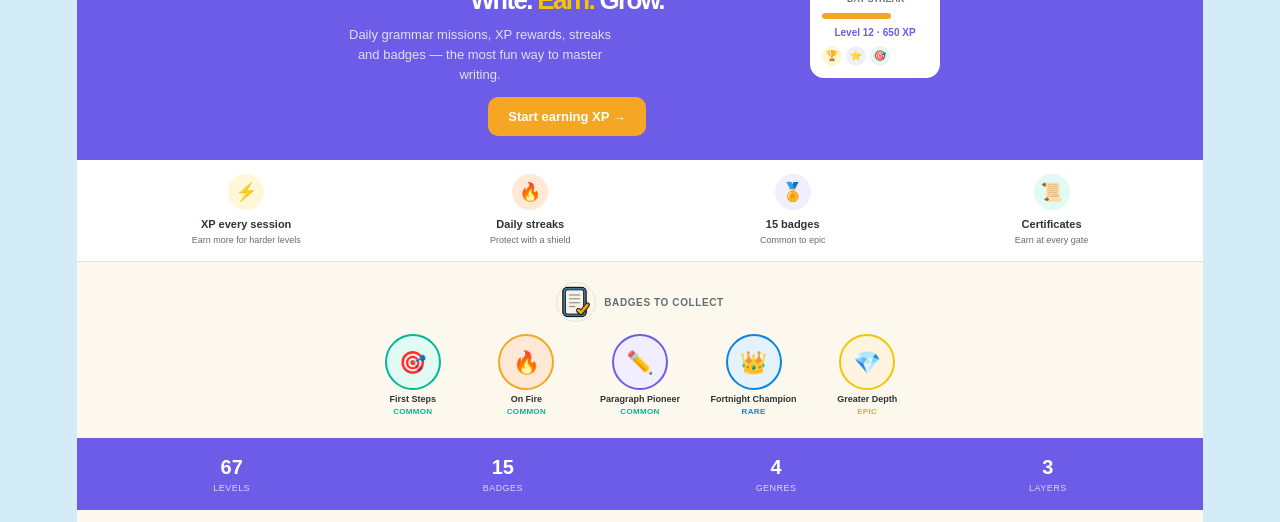
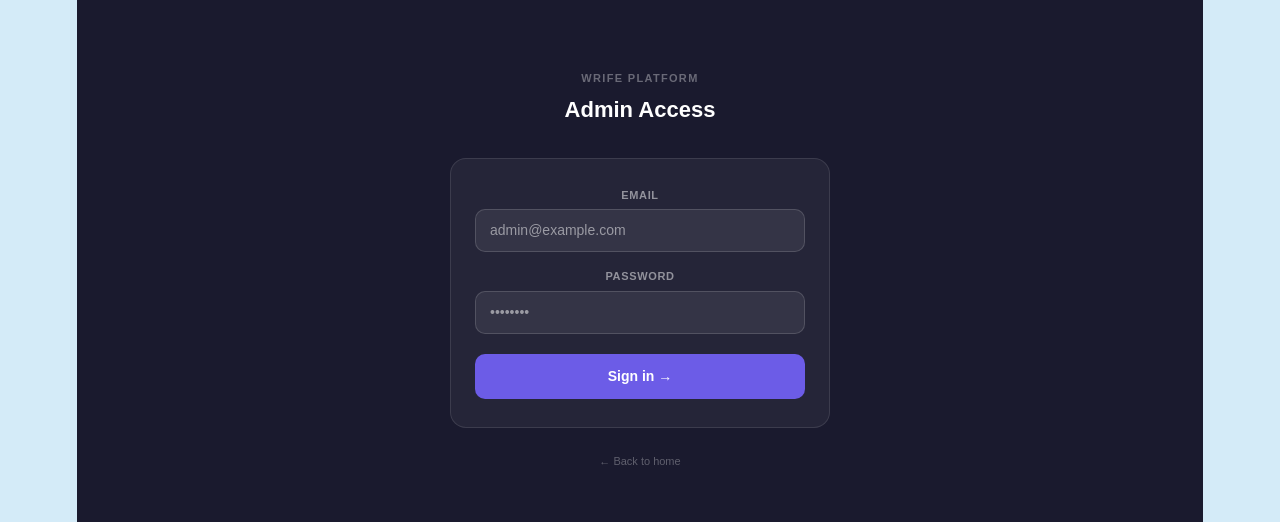
Before and after one commit to wrifeeducation/PWP-Studio, a React (Vite) app: page /admin/login in a window 1280 px wide. Before the commit this address led to /. Shown: the part 129-651 px from the top of the page. Built offline with nearby package versions, Linux system fonts and the light colour scheme; no server answers.

Commit message:
feat: add /admin/login page, fix admin route guard, add Role.ADMIN

```diff
--- a/src/App.tsx
+++ b/src/App.tsx
@@ -37,6 +37,7 @@ const SettingsPage = lazy(() => import('./pages/SettingsPage'))
 const OnboardingPage = lazy(() => import('./pages/OnboardingPage'))
 // Auth email link handler + password update
 const AuthConfirmPage = lazy(() => import('./pages/AuthConfirmPage'))
+const AdminLoginPage = lazy(() => import('./pages/AdminLoginPage'))
 const UpdatePasswordPage = lazy(() => import('./pages/UpdatePasswordPage'))
 
 // Role constants
@@ -149,6 +150,7 @@ function App() {
           <Routes>
             {/* Public routes */}
             <Route path="/login" element={<LoginPage />} />
+            <Route path="/admin/login" element={<AdminLoginPage />} />
             <Route path="/auth/confirm" element={<AuthConfirmPage />} />
             <Route path="/update-password" element={<UpdatePasswordPage />} />
 
@@ -219,11 +221,11 @@ function App() {
               }
             />
 
-            {/* School admin panel — admins only */}
+            {/* Platform admin panel — admin role only */}
             <Route
               path="/admin"
               element={
-                <ProtectedRoute allowedRoles={[Role.SCHOOL_ADMIN]}>
+                <ProtectedRoute allowedRoles={[Role.ADMIN]}>
                   <AdminPage />
                 </ProtectedRoute>
               }
--- /dev/null
+++ b/src/pages/AdminLoginPage.tsx
@@ -0,0 +1,214 @@
+import { useState, type FormEvent } from 'react'
+import { useNavigate } from 'react-router-dom'
+import { supabase } from '../lib/supabase'
+
+const ADMIN_EMAILS = [
+  'mankrah@kafed.org.uk',
+  'wrife.education@gmail.com',
+  'miyk99@gmail.com',
+  'admin@wrife-test.com',
+]
+
+export default function AdminLoginPage() {
+  const navigate = useNavigate()
+  const [email, setEmail] = useState('')
+  const [password, setPassword] = useState('')
+  const [loading, setLoading] = useState(false)
+  const [error, setError] = useState('')
+
+  const handleSubmit = async (e: FormEvent) => {
+    e.preventDefault()
+    setError('')
+
+    if (!ADMIN_EMAILS.includes(email.trim().toLowerCase())) {
+      setError('This email is not authorised for admin access.')
+      return
+    }
+
+    setLoading(true)
+    const { error: signInError } = await supabase.auth.signInWithPassword({
+      email: email.trim(),
+      password,
+    })
+    setLoading(false)
+
+    if (signInError) {
+      setError('Invalid email or password.')
+      return
+    }
+
+    // Verify role in profiles
+    const { data: { session } } = await supabase.auth.getSession()
+    if (!session) { setError('Sign-in failed. Please try again.'); return }
+
+    const { data: profile } = await supabase
+      .from('profiles')
+      .select('role')
+      .eq('id', session.user.id)
+      .single()
+
+    if (!profile || profile.role !== 'admin') {
+      await supabase.auth.signOut()
+      setError('Your account does not have admin privileges.')
+      return
+    }
+
+    navigate('/admin')
+  }
+
+  return (
+    <div style={{
+      minHeight: '100vh',
+      background: '#1a1a2e',
+      display: 'flex',
+      alignItems: 'center',
+      justifyContent: 'center',
+      fontFamily: "'Nunito', sans-serif",
+      padding: 20,
+    }}>
+      <div style={{
+        width: '100%',
+        maxWidth: 380,
+      }}>
+
+        {/* Logo */}
+        <div style={{ textAlign: 'center', marginBottom: 32 }}>
+          <div style={{
+            fontSize: 11,
+            fontWeight: 800,
+            letterSpacing: '0.12em',
+            textTransform: 'uppercase',
+            color: 'rgba(255,255,255,0.35)',
+            marginBottom: 6,
+          }}>
+            WriFe Platform
+          </div>
+          <div style={{
+            fontSize: 22,
+            fontWeight: 800,
+            color: '#fff',
+          }}>
+            Admin Access
+          </div>
+        </div>
+
+        {/* Card */}
+        <form
+          onSubmit={handleSubmit}
+          style={{
+            background: 'rgba(255,255,255,0.05)',
+            border: '1px solid rgba(255,255,255,0.1)',
+            borderRadius: 16,
+            padding: '28px 24px',
+            display: 'flex',
+            flexDirection: 'column',
+            gap: 16,
+          }}
+        >
+          {/* Email */}
+          <div style={{ display: 'flex', flexDirection: 'column', gap: 6 }}>
+            <label style={{ fontSize: 11, fontWeight: 700, color: 'rgba(255,255,255,0.5)', textTransform: 'uppercase', letterSpacing: '0.06em' }}>
+              Email
+            </label>
+            <input
+              type="email"
+              value={email}
+              onChange={e => setEmail(e.target.value)}
+              required
+              autoComplete="email"
+              placeholder="admin@example.com"
+              style={{
+                background: 'rgba(255,255,255,0.07)',
+                border: '1px solid rgba(255,255,255,0.15)',
+                borderRadius: 10,
+                padding: '10px 14px',
+                fontSize: 14,
+                color: '#fff',
+                fontFamily: 'inherit',
+                outline: 'none',
+              }}
+            />
+          </div>
+
+          {/* Password */}
+          <div style={{ display: 'flex', flexDirection: 'column', gap: 6 }}>
+            <label style={{ fontSize: 11, fontWeight: 700, color: 'rgba(255,255,255,0.5)', textTransform: 'uppercase', letterSpacing: '0.06em' }}>
+              Password
+            </label>
+            <input
+              type="password"
+              value={password}
+              onChange={e => setPassword(e.target.value)}
+              required
+              autoComplete="current-password"
+              placeholder="••••••••"
+              style={{
+                background: 'rgba(255,255,255,0.07)',
+                border: '1px solid rgba(255,255,255,0.15)',
+                borderRadius: 10,
+                padding: '10px 14px',
+                fontSize: 14,
+                color: '#fff',
+                fontFamily: 'inherit',
+                outline: 'none',
+              }}
+            />
+          </div>
+
+          {/* Error */}
+          {error && (
+            <div style={{
+              background: 'rgba(231,76,60,0.15)',
+              border: '1px solid rgba(231,76,60,0.4)',
+              borderRadius: 8,
+              padding: '8px 12px',
+              fontSize: 12,
+              color: '#ff6b6b',
+              fontWeight: 600,
+            }}>
+              {error}
+            </div>
+          )}
+
+          {/* Submit */}
+          <button
+            type="submit"
+            disabled={loading}
+            style={{
+              background: loading ? 'rgba(108,92,231,0.5)' : '#6C5CE7',
+              border: 'none',
+              borderRadius: 10,
+              padding: '12px',
+              fontSize: 14,
+              fontWeight: 800,
+              color: '#fff',
+              fontFamily: 'inherit',
+              cursor: loading ? 'not-allowed' : 'pointer',
+              marginTop: 4,
+            }}
+          >
+            {loading ? 'Signing in…' : 'Sign in →'}
+          </button>
+        </form>
+
+        {/* Back link */}
+        <div style={{ textAlign: 'center', marginTop: 20 }}>
+          <button
+            onClick={() => navigate('/')}
+            style={{
+              background: 'none',
+              border: 'none',
+              fontSize: 11,
+              color: 'rgba(255,255,255,0.3)',
+              cursor: 'pointer',
+              fontFamily: 'inherit',
+            }}
+          >
+            ← Back to home
+          </button>
+        </div>
+
+      </div>
+    </div>
+  )
+}
--- a/src/types/index.ts
+++ b/src/types/index.ts
@@ -13,6 +13,7 @@ export enum Role {
   TEACHER = 'teacher',
   SCHOOL_ADMIN = 'school_admin',
   PARENT = 'parent',
+  ADMIN = 'admin',
 }
 
 export enum Phase {
```
